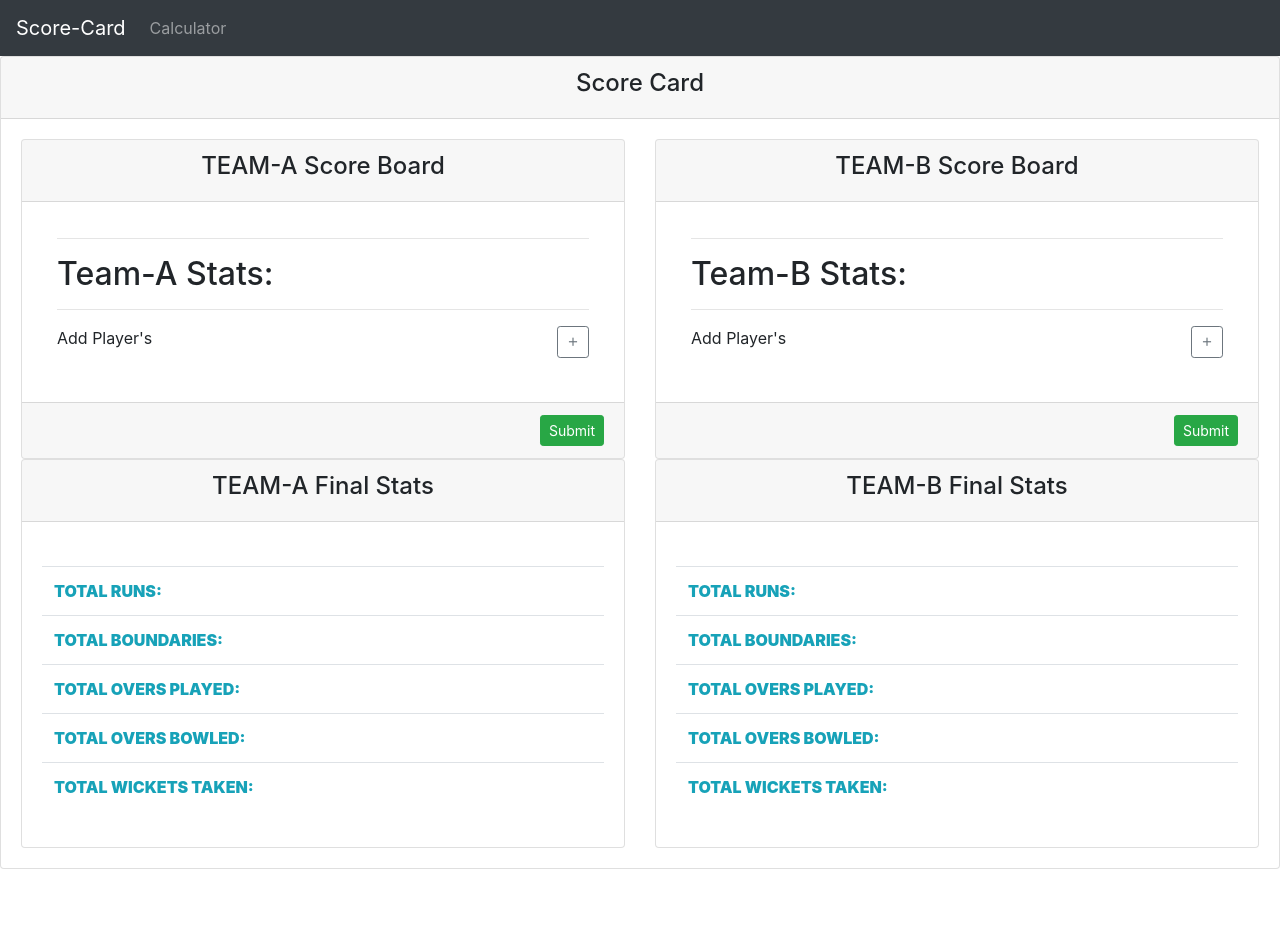
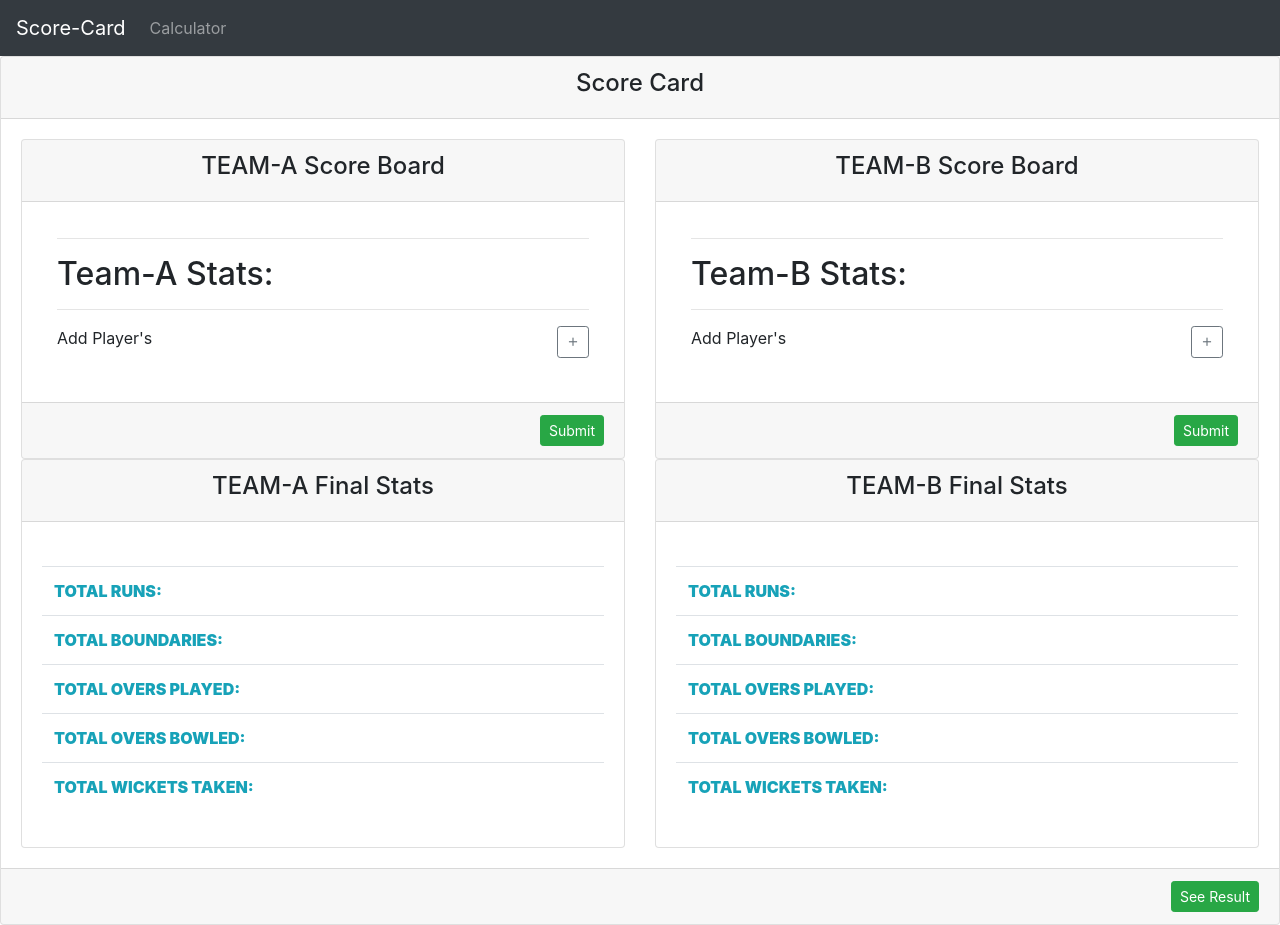
Before and after one commit to saikulasekhar/Todolist, an Angular app: page /score-card/calculator in a window 1280 px wide. Before the commit the page ends 869 px from the top, so only its background shows below. Built offline with nearby package versions, Linux system fonts and the light colour scheme.

Commit message:
result function written

```diff
--- a/src/app/score-card/score-card-calculator/score-card-calculator.component.html
+++ b/src/app/score-card/score-card-calculator/score-card-calculator.component.html
@@ -239,7 +239,8 @@
       <div class="col-sm-6">
         <div class="card">
           <div class="card-header">
-                <h4 class="text-center">TEAM-A Final Stats</h4>
+            <h4 class="text-center">TEAM-A Final Stats<span *ngIf="teamA.result" class="badge-pill  badge badge-info">
+                <strong class="text-capitalize">{{teamA.result}}</strong></span></h4>
           </div>
           <div class="card-body">
             <table class="mt-4 table table-striped opensans">
@@ -270,7 +271,8 @@
       <div class="col-sm-6">
         <div class="card">
           <div class="card-header">
-                  <h4 class="text-center">TEAM-B Final Stats</h4>
+            <h4 class="text-center">TEAM-B Final Stats<span *ngIf="teamB.result" class="badge-pill  badge badge-info">
+                <strong class="text-capitalize">{{teamB.result}}</strong></span></h4>
           </div>
           <div class="card-body">
             <table class="mt-4 table table-striped opensans">
@@ -299,6 +301,12 @@
         </div>
       </div>
     </div>
-
+  </div>
+  <div class="card-footer">
+    <div class="d-flex justify-content-end">
+      <button type="submit" class="btn btn-success btn-sm source-sans-pro-300"
+        (click)="resultDecider(teamA.totalRuns ,teamB.totalRuns, teamA.totalBoundaries, teamB.totalBoundaries)">See
+        Result</button>
     </div>
   </div>
+</div>
--- a/src/app/score-card/score-card-calculator/score-card-calculator.component.ts
+++ b/src/app/score-card/score-card-calculator/score-card-calculator.component.ts
@@ -7,50 +7,52 @@ import { NgbActiveModal, NgbModal } from '@ng-bootstrap/ng-bootstrap';
   styleUrls: ['./score-card-calculator.component.css']
 })
 export class ScoreCardCalculatorComponent implements OnInit {
-  teamA={
-    teamA:[{
-    playerName :null,
-    runs:null,
-    boundaries:null,
-    wickets: null,
-    oversPlayed:null,
-    oversBowled:null,
-  }],
+  teamA = {
+    teamA: [{
+      playerName: '',
+      runs: null,
+      boundaries: null,
+      wickets: null,
+      oversPlayed: null,
+      oversBowled: null,
+    }],
     totalRuns: null,
-    totalBoundaries:null,
-    totalOversPlayed:null,
-    totalOversBowled:null,
-    totalWickets:null,
+    totalBoundaries: null,
+    totalOversPlayed: null,
+    totalOversBowled: null,
+    totalWickets: null,
+    result: '',
   };
 
-  teamB={
-    teamB:[{
-    playerName :null,
-    runs:null,
-    boundaries:null,
-    wickets: null,
-    oversPlayed:null,
-    oversBowled:null,
-  }],
+  teamB = {
+    teamB: [{
+      playerName: '',
+      runs: null,
+      boundaries: null,
+      wickets: null,
+      oversPlayed: null,
+      oversBowled: null,
+    }],
     totalRuns: null,
-    totalBoundaries:null,
-    totalOversPlayed:null,
-    totalOversBowled:null,
-    totalWickets:null,
+    totalBoundaries: null,
+    totalOversPlayed: null,
+    totalOversBowled: null,
+    totalWickets: null,
+    result: '',
   };
 
-  TeamAWickets: any= [];
+  TeamAWickets: any = [];
   constructor(private modalService: NgbModal) { }
-  teamAList:any=[];
-  teamBList:any=[];
+  teamAList: any = [];
+  teamBList: any = [];
   addFieldValue() {
     this.teamAList.push({
-      playerName :'',
-      runs:null,
-      boundaries:null,
+      playerName: '',
+      runs: null,
+      boundaries: null,
       wickets: null,
-      oversPlayed:null,
-      oversBowled:null,
+      oversPlayed: null,
+      oversBowled: null,
     })
   }
   deleteFieldValue(index) {
@@ -58,20 +60,20 @@ export class ScoreCardCalculatorComponent implements OnInit {
   }
   addFieldValueB() {
     this.teamBList.push({
-      playerName :'',
-      runs:null,
-      boundaries:null,
+      playerName: '',
+      runs: null,
+      boundaries: null,
       wickets: null,
-      oversPlayed:null,
-      oversBowled:null,
+      oversPlayed: null,
+      oversBowled: null,
     })
   }
   deleteFieldValueB(index) {
     this.teamBList.splice(index, 1);
   }
-  addTeamA(form){
-    if(form.invalid) return;
-    this.teamA.teamA=this.teamAList;
+  addTeamA(form) {
+    if (form.invalid) return;
+    this.teamA.teamA = this.teamAList;
     // console.log(this.teamA.teamA);
     this.totalTeamAWickets(this.teamA.teamA);
     this.totalTeamARuns(this.teamA.teamA);
@@ -79,9 +81,9 @@ export class ScoreCardCalculatorComponent implements OnInit {
     this.totalTeamABoundaries(this.teamA.teamA);
     this.totalTeamAOversBowled(this.teamA.teamA);
   }
-  addTeamB(form){
-    if(form.invalid) return;
-    this.teamB.teamB=this.teamBList;
+  addTeamB(form) {
+    if (form.invalid) return;
+    this.teamB.teamB = this.teamBList;
     console.log(this.teamB.teamB);
     this.totalTeamBWickets(this.teamB.teamB);
     this.totalTeamBRuns(this.teamB.teamB);
@@ -90,83 +92,104 @@ export class ScoreCardCalculatorComponent implements OnInit {
     this.totalTeamBOversBowled(this.teamB.teamB);
   }
   // For Team A calculations
-  totalTeamAWickets(array){
+  totalTeamAWickets(array) {
     // console.log(array);
-    var result = array.map(function(a) {return a.wickets;});
+    var result = array.map(function (a) { return a.wickets; });
     // console.log(result);
-    this.teamA.totalWickets = result.reduce(function(total, num){
+    this.teamA.totalWickets = result.reduce(function (total, num) {
       return total + num;
     });
     console.log('Total Num of Wickets ' + this.teamA.totalWickets);
   }
-  totalTeamARuns(array){
-    var result = array.map(function(a) {return a.runs;});
-    this.teamA.totalRuns = result.reduce(function(total, num){
+  totalTeamARuns(array) {
+    var result = array.map(function (a) { return a.runs; });
+    this.teamA.totalRuns = result.reduce(function (total, num) {
       return total + num;
     });
     console.log('Total Team Runs ' + this.teamA.totalRuns);
   }
-  totalTeamAOversPlayed(array){
-    var result = array.map(function(a) {return a.oversPlayed;});
-    this.teamA.totalOversPlayed = result.reduce(function(total, num){
+  totalTeamAOversPlayed(array) {
+    var result = array.map(function (a) { return a.oversPlayed; });
+    this.teamA.totalOversPlayed = result.reduce(function (total, num) {
       return total + num;
     });
     console.log('Total Overs Played ' + this.teamA.totalOversPlayed);
   }
-  totalTeamAOversBowled(array){
-    var result = array.map(function(a) {return a.oversBowled;});
-    this.teamA.totalOversBowled = result.reduce(function(total, num){
+  totalTeamAOversBowled(array) {
+    var result = array.map(function (a) { return a.oversBowled; });
+    this.teamA.totalOversBowled = result.reduce(function (total, num) {
       return total + num;
     });
     console.log('Total Overs Bowled ' + this.teamA.totalOversBowled);
   }
-  totalTeamABoundaries(array){
-    var result = array.map(function(a) {return a.boundaries;});
-    this.teamA.totalBoundaries = result.reduce(function(total, num){
+  totalTeamABoundaries(array) {
+    var result = array.map(function (a) { return a.boundaries; });
+    this.teamA.totalBoundaries = result.reduce(function (total, num) {
       return total + num;
     });
     console.log('Total Boundaries Hit ' + this.teamA.totalBoundaries);
   }
 
   // For Team B calculations
-  totalTeamBWickets(array){
+  totalTeamBWickets(array) {
     // console.log(array);
-    var result = array.map(function(a) {return a.wickets;});
+    // taking out all the wickets by each player
+    var result = array.map(function (a) { return a.wickets; });
     // console.log(result);
-    this.teamB.totalWickets = result.reduce(function(total, num){
+    this.teamB.totalWickets = result.reduce(function (total, num) {
       return total + num;
     });
     console.log('Total Num of Wickets ' + this.teamB.totalWickets);
   }
-  totalTeamBRuns(array){
-    var result = array.map(function(a) {return a.runs;});
-    this.teamB.totalRuns = result.reduce(function(total, num){
+  totalTeamBRuns(array) {
+    var result = array.map(function (a) { return a.runs; });
+    this.teamB.totalRuns = result.reduce(function (total, num) {
       return total + num;
     });
     console.log('Total Team Runs ' + this.teamB.totalRuns);
   }
-  totalTeamBOversPlayed(array){
-    var result = array.map(function(a) {return a.oversPlayed;});
-    this.teamB.totalOversPlayed = result.reduce(function(total, num){
+  totalTeamBOversPlayed(array) {
+    var result = array.map(function (a) { return a.oversPlayed; });
+    this.teamB.totalOversPlayed = result.reduce(function (total, num) {
       return total + num;
     });
     console.log('Total Overs Played ' + this.teamB.totalOversPlayed);
   }
-  totalTeamBOversBowled(array){
-    var result = array.map(function(a) {return a.oversBowled;});
-    this.teamB.totalOversBowled = result.reduce(function(total, num){
+  totalTeamBOversBowled(array) {
+    var result = array.map(function (a) { return a.oversBowled; });
+    this.teamB.totalOversBowled = result.reduce(function (total, num) {
       return total + num;
     });
     console.log('Total Overs Bowled ' + this.teamB.totalOversBowled);
   }
-  totalTeamBBoundaries(array){
-    var result = array.map(function(a) {return a.boundaries;});
-    this.teamB.totalBoundaries = result.reduce(function(total, num){
+  totalTeamBBoundaries(array) {
+    var result = array.map(function (a) { return a.boundaries; });
+    this.teamB.totalBoundaries = result.reduce(function (total, num) {
       return total + num;
     });
     console.log('Total Boundaries Hit ' + this.teamB.totalBoundaries);
   }
   ngOnInit() {
   }
+  resultDecider(totalRunsA, totalRunsB, boundariesA, boundariesB) {
+    if (totalRunsA > totalRunsB) {
+      this.teamA.result = 'Winner!!!';
+      this.teamB.result = 'Looser!!!';
+    } else if (totalRunsA < totalRunsB) {
+      this.teamA.result = 'Looser!!!';
+      this.teamB.result = 'Winner!!!';
+    } else if (totalRunsA == totalRunsB) {
+      if (boundariesA > boundariesB) {
+        this.teamA.result = 'Winner!!!';
+        this.teamB.result = 'Looser!!!';
+      } else if (boundariesA < boundariesB) {
+        this.teamA.result = 'Looser!!!';
+        this.teamB.result = 'Winner!!!';
+      } else if (boundariesA == boundariesB) {
+        this.teamA.result = 'Play Super Over!!!';
+        this.teamB.result = 'Play Super Over!!!';
+      }
+    }
 
+  }
 }
```
Lines whose indentation alone changed are shown as unchanged.
